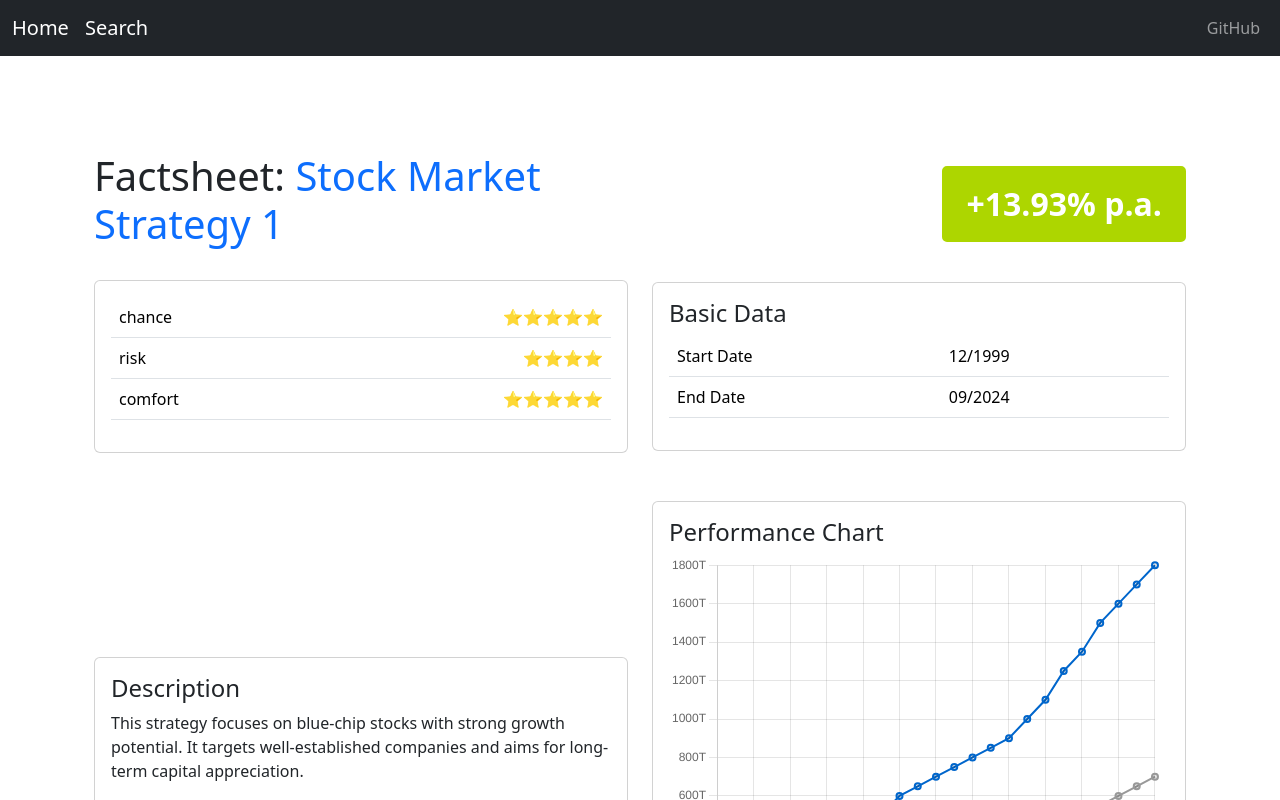
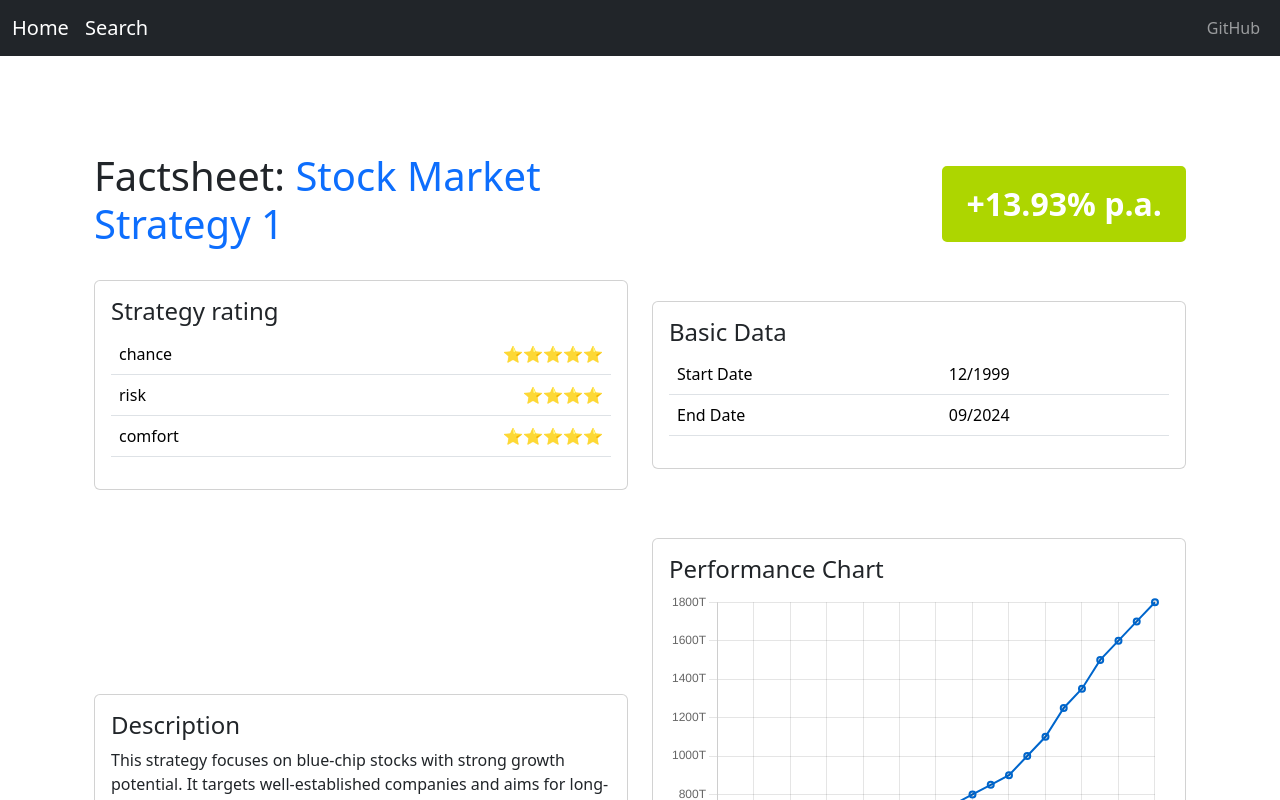
Before and after one commit to alekseipot/invest-signals, a React (Create React App) app in the folder frontend/: page /strategy/1 in a window 1280 px wide. Shown: the top 800 px of the page. Built offline with nearby package versions, Linux system fonts and the light colour scheme.

Commit message:
add header to section

```diff
--- a/frontend/src/pages/StrategyDetails/StrategyDetailsPage.js
+++ b/frontend/src/pages/StrategyDetails/StrategyDetailsPage.js
@@ -113,6 +113,7 @@ const StrategyDetails = () => {
                     {/* 2. Rating */}
                     <Card className="mb-4">
                         <Card.Body>
+                            <h4>Strategy rating</h4>
                             <Table>
                                 <tbody>
                                 <tr>
```
